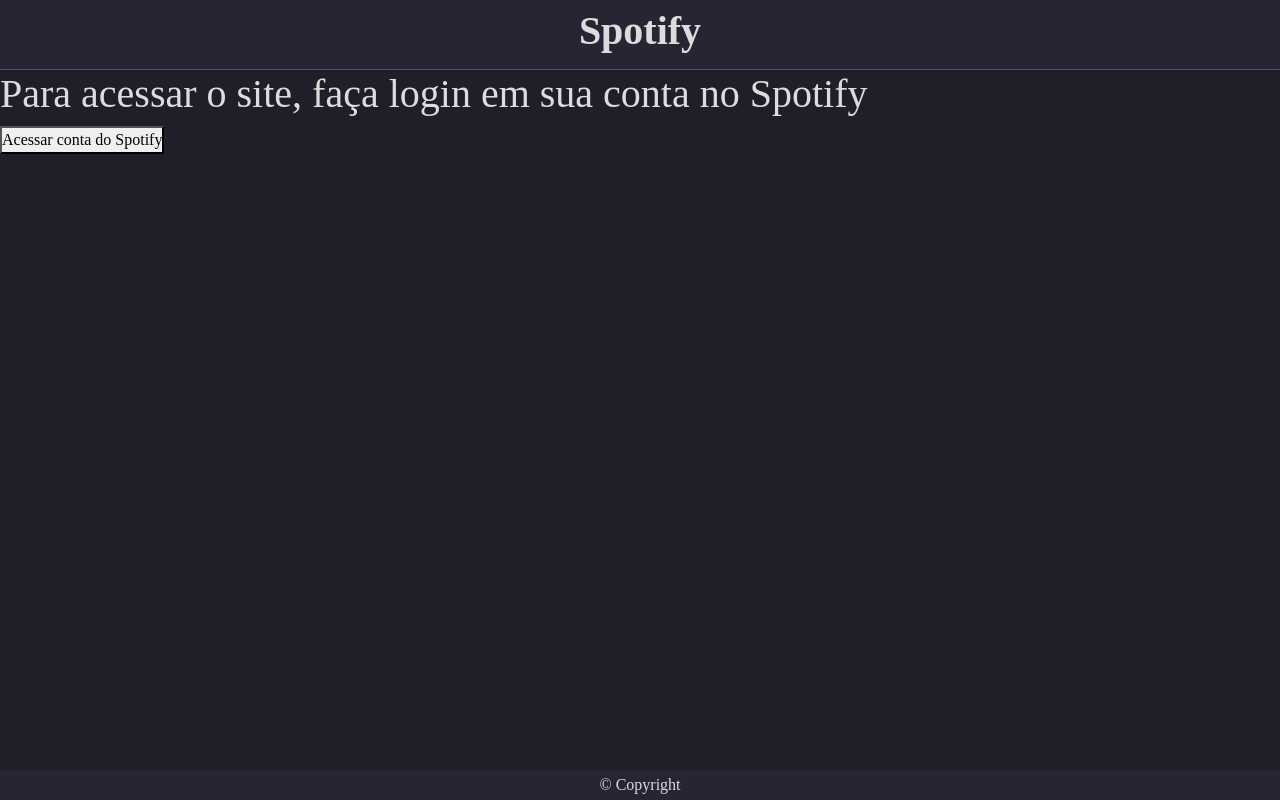
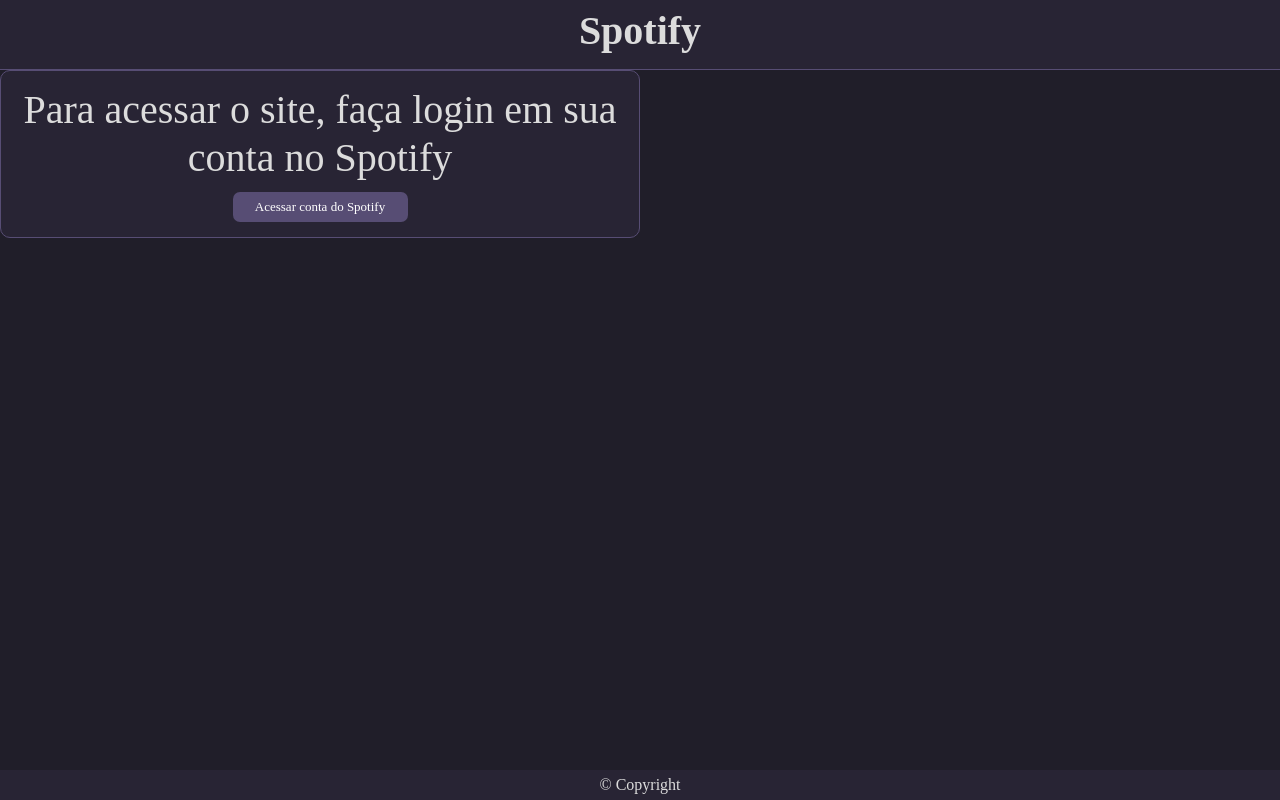
Before and after one commit to ifcassianasl/spotify, a React (Create React App) app: page / in a window 1280 px wide. Built offline with nearby package versions, Linux system fonts and the light colour scheme; the HTML template or start-up script is replaced by a standard one.

Commit message:
Quase lá

```diff
--- a/src/App.js
+++ b/src/App.js
@@ -2,20 +2,23 @@
 
 import Header from './components/Header';
 import Footer from './components/Footer';
+import Routes from './routes';
 
-// import Main from './pages/main';
-import Login from './pages/login';
+// import {isAuth} from './auth';
+
+// // import Main from './pages/main';
+// import Login from './pages/login';
+// import Artists from './pages/artists';
 
 import './style.css';
 
 function App() {
   return (
     <div className="App">
-      {/* <SpotifyApiContext.Provider value={token}> */}
         <Header />
-        <Login />
+        <Routes />
+        {/* {isAuth() ? <Artists /> : <Login />} */}
         <Footer />
-      {/* </SpotifyApiContext.Provider> */}
     </div>
   );
 }
--- /dev/null
+++ b/src/auth.js
@@ -0,0 +1,3 @@
+export const isAuth = () => {
+  return sessionStorage['token'] ? true : false;
+}
--- a/src/authorization.json
+++ b/src/authorization.json
@@ -1,6 +1,7 @@
 {
   "CLIENT_ID": "b3369a785054467bbd5cf5332c53e0a6",
-  "SCOPE":"user-read-private user-read-email",
+  "CLIENT_SECRET": "07dc70b58cab4424b6945c3dc3736787",
+  "SCOPE":"user-read-private%20user-read-email",
   "REDIRECT_URI": "http://localhost:3000/callback/",
   "RESPONSE_TYPE": "token",
   "URL": "https://accounts.spotify.com/authorize",
--- a/src/pages/artists/index.js
+++ b/src/pages/artists/index.js
@@ -1,25 +1,48 @@
 import React, {Component} from 'react';
-import { SpotifyApiContext, Artist } from 'react-spotify-api';
+import api from '../../services/api';
+import { Link } from 'react-router-dom';
 
-export default class Spotify extends Component {
+import './style.css';
+
+export default class Artists extends Component {
+    state = {
+        token: sessionStorage['token'],
+        artists_id: ['0TcVnvKse98awlZxtUKIOk', '11irmEzISytQwB3G8uhC5E', '2UhA8yc1DpFfkutXq5lMah'],
+        artists: []
+    }
+
+    componentDidMount() {
+        this.loadArtists();
+    }
+
+    loadArtists = async () => {
+        const {token, artists_id} = this.state;
+
+        const headers = {
+            'Authorization':`Bearer ${token}`,
+        };
+
+        const options = {headers: headers};
+
+        const response = await api.get(`/artists?ids=${artists_id}`, options);
+        const {artists} = response.data;
+        this.setState({artists});
+        console.log(artists)
+    }
+
     render() {
+        const {artists} = this.state;
         return(
-      <SpotifyApiContext.Provider value={token}>
-          <Artist id={['0TcVnvKse98awlZxtUKIOk', '11irmEzISytQwB3G8uhC5E', '2UhA8yc1DpFfkutXq5lMah']}>
-              {(artist, loading, error) =>
-                  artist ? (
-                      <div>
-                          <h1>{artist.name}</h1>
-                          <ul>
-                              {artist.genres.map(genre => (
-                                  <li key={genre}>{genre}</li>
+            <div id="artists">
+                {artists.map(artist => (
+                    <div class="artist">
+                        <Link to={`/artists/${artist.id}`} class="artist">
+                            <img src={artist.images[1].url} alt={artist.name} />
+                            <h2>{artist.name}</h2>
+                        </Link>
+                    </div>
                 ))}
-                          </ul>
             </div>
-                  ) : null
-              }
-          </Artist>
-      </SpotifyApiContext.Provider>
         );
     }
 };
--- /dev/null
+++ b/src/pages/artists/style.css
@@ -0,0 +1,37 @@
+div#artists {
+  display: flex;
+  align-items: center;
+  justify-content: space-around;
+  align-self: center;
+}
+
+div.artist {
+  justify-content: center;
+  background: rgb(40, 36, 52);
+  border: 1px solid rgb(87, 77, 116);
+  padding: 25px;
+  border-radius: 15px;
+  transition: all 0.4s;
+}
+
+div.artist:hover {
+  background: rgb(87, 77, 116);
+  border: 0;
+}
+
+div.artist a {
+  display: flex;
+  flex-direction: column;
+  align-items: center;
+  justify-content: space-between;
+  text-decoration: none;
+  color: #fff;
+}
+
+div.artist a img{
+  border-radius: 15px;
+}
+
+div.artist a h2{
+  margin-top: 10px;
+}
--- a/src/pages/login/index.js
+++ b/src/pages/login/index.js
@@ -1,6 +1,8 @@
 import React, {Component} from 'react';
 import auth from '../../authorization.json';
-import api from '../../services/api';
+import Axios from 'axios';
+import {isAuth} from '../../auth';
+import './style.css';
 
 export default class Login extends Component {
   state = {
@@ -8,25 +10,41 @@
   }
 
   componentDidMount() {
-    console.log(this.state)
+    this.getClientKey();
   }
 
-  getClientKey = () => {
+  getClientKey = async () => {
     const url = window.location.href;
+    if(url === 'http://localhost:3000/') return;
     const clientID = url.slice(url.lastIndexOf('access_token=')+13, url.lastIndexOf('&token_type'));
 
-    this.setState({ CLIENT_KEY: clientID });
+    await this.setState({ CLIENT_KEY: clientID });
+
+    if(await isAuth()) {
+      const bearer = await sessionStorage['token'];
+
+      const headers = {
+        'Authorization':`Bearer ${bearer}`,
+      };
+
+      const options = {headers: headers};
+
+      try {
+        const endpoint = await Axios.get('https://api.spotify.com/v1/me', options);
+        console.log(await endpoint);
+      } catch(err) {
+        console.log(err);
+      }
+    } else {
+      sessionStorage['token'] = await this.state.CLIENT_KEY;
+    }
   }
 
   redirectLogin = async (e) => {
     e.preventDefault();
-    window.location = `${auth.URL}?response_type=${auth.RESPONSE_TYPE}&client_id=${auth.CLIENT_ID}&scope=${auth.SCOPE}&redirect_uri=${auth.REDIRECT_URI}`;
+    window.location = await `${auth.URL}?response_type=${auth.RESPONSE_TYPE}&client_id=${auth.CLIENT_ID}&scope=${auth.SCOPE}&redirect_uri=${auth.REDIRECT_URI}`;
 
-    this.getClientKey()
-  }
-
-  isAuth = async () => {
-    return await api.get(`${auth.AUTH_URL}?`);
+    await this.getClientKey();
   }
 
   render() {
--- /dev/null
+++ b/src/pages/login/style.css
@@ -0,0 +1,28 @@
+div#login {
+  display: flex;
+  /* align-self: stretch; */
+  align-items: center;
+  flex-direction: column;
+  /* height: 100%; */
+  width: 50%;
+  background: rgb(40, 36, 52);
+  border: 1px solid rgb(87, 77, 116);
+  padding: 15px;
+  border-radius: 10px;
+}
+
+div#login h1 {
+  text-align: center;
+  margin-bottom: 10px;
+}
+
+div#login button {
+  background: rgb(87, 77, 116);
+  border: none;
+  height: 30px;
+  width: 175px;
+  padding: 3px;
+  color: #fff;
+  font-size: 13px;
+  border-radius: 7px;
+}
--- /dev/null
+++ b/src/routes.js
@@ -0,0 +1,32 @@
+import React from 'react';
+import { BrowserRouter, Route, Switch, Redirect } from "react-router-dom";
+
+import {isAuth} from './auth';
+import Login from './pages/login';
+import Artists from './pages/artists';
+// import Artist from './pages/artist';
+
+const PrivateRoute = ({ component: Component, ...rest }) => (
+  <Route
+    {...rest}
+    render={props =>
+      isAuth ? (
+        <Component {...props} />
+      ) : (
+        <Redirect to={{ pathname: "/", state: { from: props.location } }} />
+      )
+    }
+  />
+);
+
+const Routes = () => (
+  <BrowserRouter>
+    <Switch>
+      <Route path="/artists" component={Artists} />
+      <PrivateRoute exact path="/" component={Login} />
+      {/* <Route path="/artists/:id" component={Artist} />  */}
+    </Switch>
+  </BrowserRouter>
+);
+
+export default Routes;
```
Also changed, not shown: src/pages/main/index.js (deleted, +0 -18 lines), 2 other files (tests, documents, lock files or other folders). Lines whose indentation alone changed are shown as unchanged.
